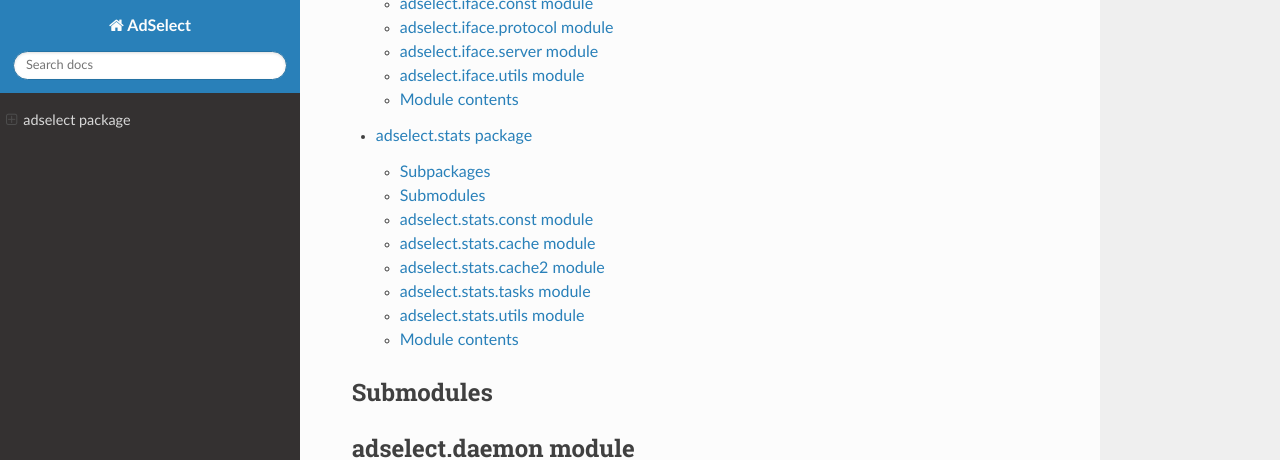
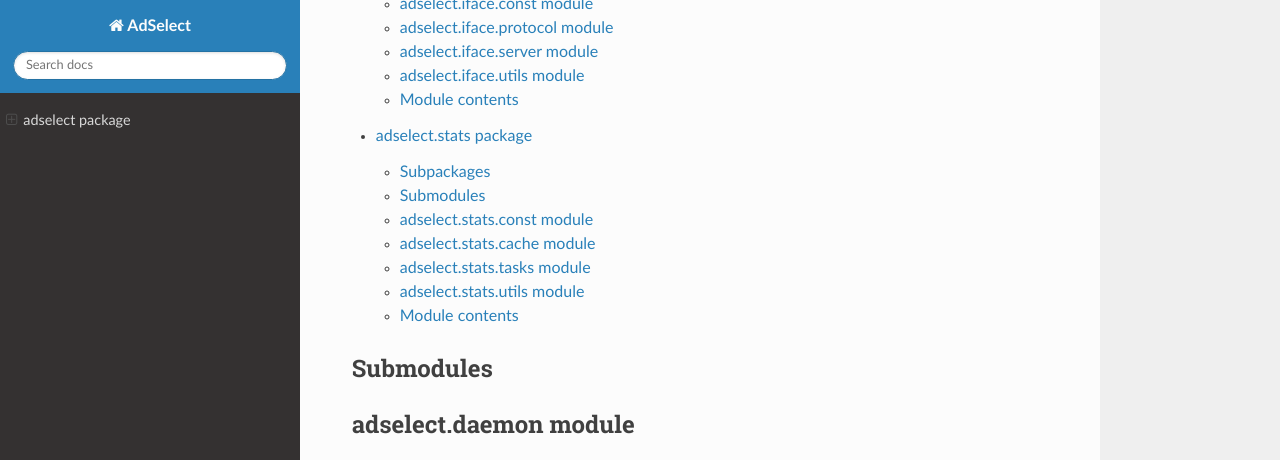
Before and after one commit to adshares/adselect, a Sphinx documentation site: the page built from docs/source/adselect.rst, in a window 1280 px wide and 900 px high, scrolled down 1004 px, cut to the strip 0-460 px from the top of the window. Built offline with Sphinx 7.4.7 and the Read the Docs theme 2.0.0, drawn with Linux system fonts in a browser that asks for light colours.

Commit message:
Remove dead reference.

```diff
--- a/docs/source/adselect.stats.rst
+++ b/docs/source/adselect.stats.rst
@@ -26,13 +26,7 @@ adselect.stats.cache module
     :members:
     :undoc-members:
     :show-inheritance:
-adselect.stats.cache2 module
----------------------------
 
-.. automodule:: adselect.stats.cache2
-    :members:
-    :undoc-members:
-    :show-inheritance:
 
 adselect.stats.tasks module
 ---------------------------
```
